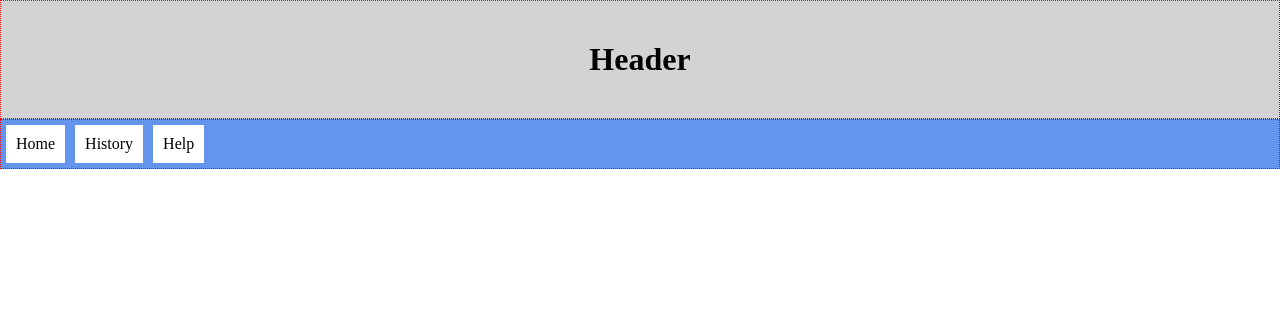
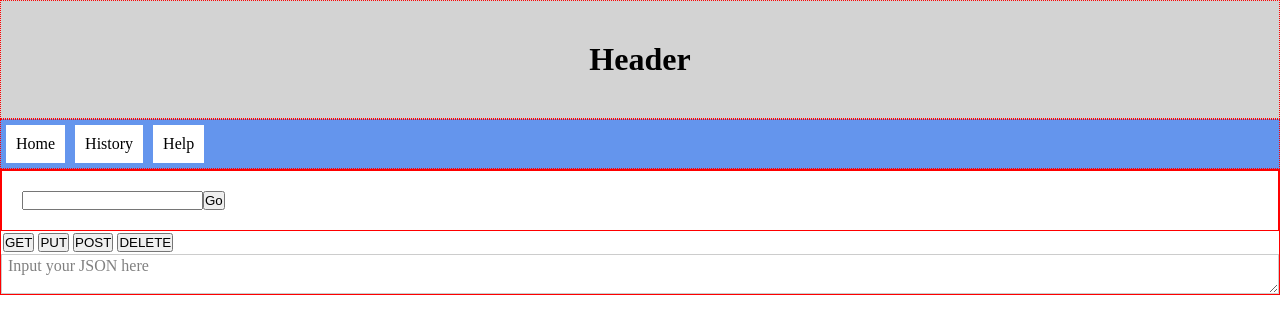
Before and after one commit to dl-watson/29_mr-postman, a React app: page / in a window 1280 px wide. Shown: the top 334 px of the page. Built offline with nearby package versions, Linux system fonts and the light colour scheme.

Commit message:
all base requirement elements on page

```diff
--- a/src/components/pages/UserInterface.jsx
+++ b/src/components/pages/UserInterface.jsx
@@ -1,8 +1,40 @@
 import React from "react";
 import PropTypes from "prop-types";
+import styles from "./styles/UserInterface.css";
 
 const UserInterface = (props) => {
-  return <div></div>;
+  return (
+    <main className={styles.UserInterface}>
+      <div className={styles.URLInput}>
+        <input />
+        <button>Go</button>
+      </div>
+      <div className={styles.radioButtons}>
+        <form>
+          <button type="radio" name="get">
+            GET
+          </button>
+          <button type="radio" name="put">
+            PUT
+          </button>
+          <button type="radio" name="post">
+            POST
+          </button>
+          <button type="radio" name="delete">
+            DELETE
+          </button>
+        </form>
+      </div>
+      <div className={styles.JSONInput}>
+        <span
+          className={styles.textArea}
+          placeholder="JSON"
+          role="textbox"
+          contentEditable
+        ></span>
+      </div>
+    </main>
+  );
 };
 
 UserInterface.propTypes = {};
--- /dev/null
+++ b/src/components/pages/styles/UserInterface.css
@@ -0,0 +1,31 @@
+.UserInterface {
+    background-color: white;
+    border: 1px solid red;
+
+    .URLInput {
+        border: 1px solid red;
+        padding: 20px;
+    }
+
+    .radioButtons > form > button {
+        margin: 2px;
+    }
+
+    .textArea {
+        display: block;
+        width: 100%;
+        resize: both;
+        overflow: hidden;
+        min-height: 40px;
+        line-height: 20px;
+        border: 1px solid #ccc;
+        padding: 1px 6px;
+        font-family: inherit;
+        font-size: inherit;
+    }
+
+    .textArea[contenteditable]:empty::before {
+        content: "Input your JSON here";
+        color: grey;
+    }
+}
```
